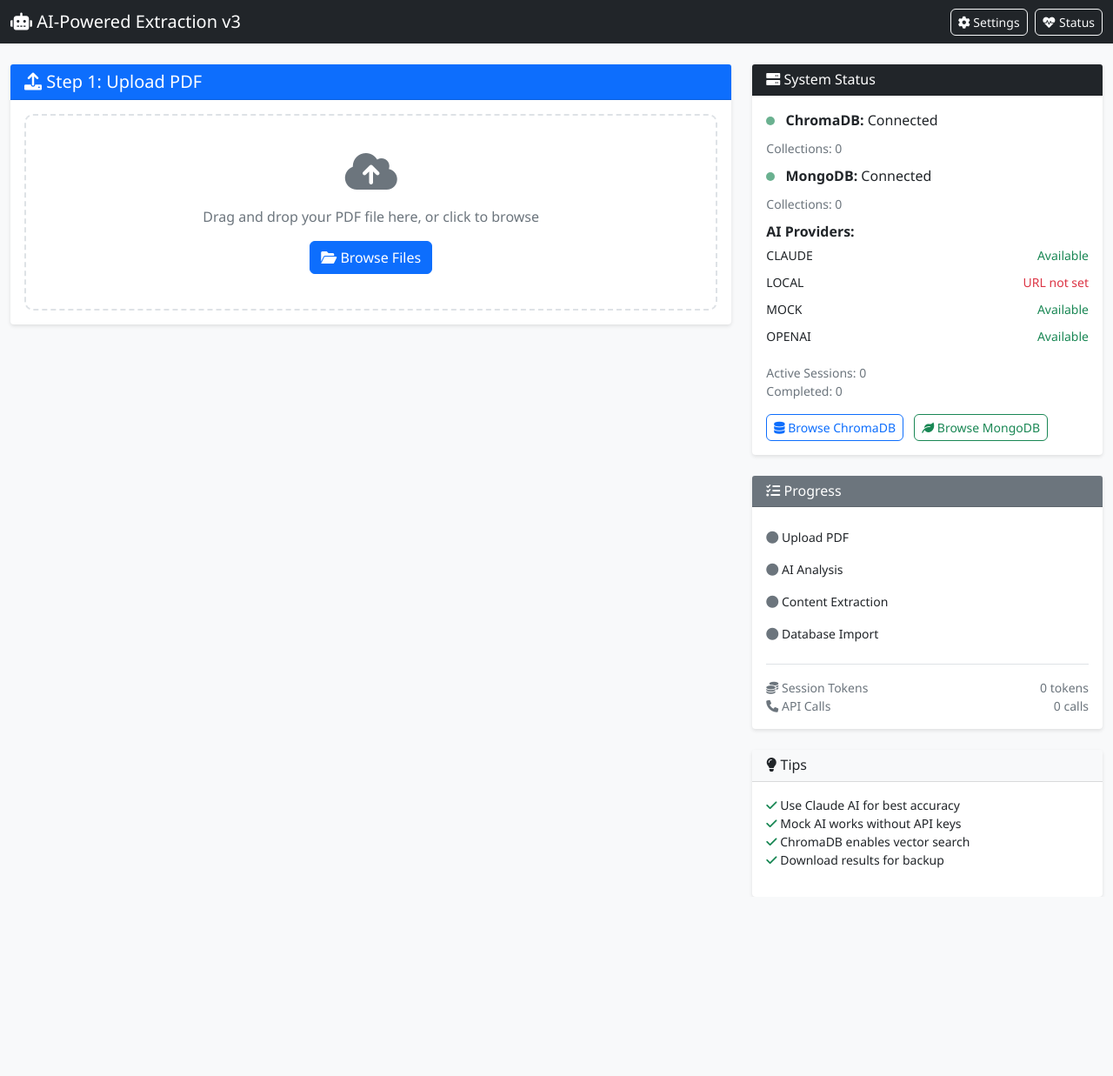
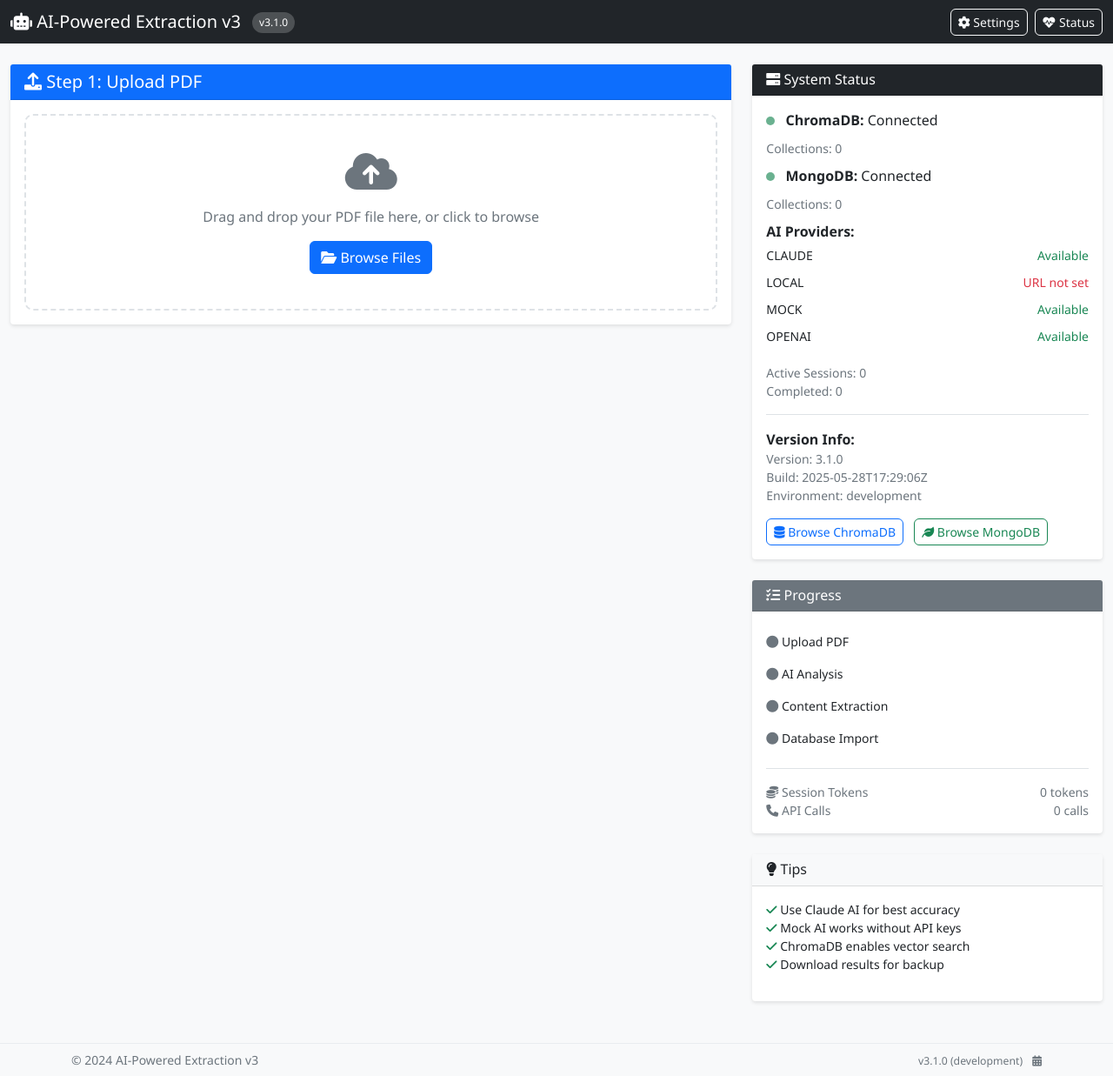
Before and after one commit to PadsterH2012/extractor, a Flask app: page / in a window 1280 px wide. Shown: the whole page at 87% size. Before the commit the page ends 998 px from the top, so only its background shows below. Run offline with Flask 3, Linux system fonts and the light colour scheme; data that the repository does not hold is empty; some libraries are stand-ins or nearby versions.

Commit message:
Add version tracking system to the application
Co-authored-by: PadsterH2012 <29731739+PadsterH2012@users.noreply.github.com>

```diff
--- a/ui/app.py
+++ b/ui/app.py
@@ -25,6 +25,7 @@ from Modules.pdf_processor import MultiGamePDFProcessor
 from Modules.multi_collection_manager import MultiGameCollectionManager
 from Modules.mongodb_manager import MongoDBManager
 from Modules.openrouter_models import openrouter_models
+from version import __version__, __build_date__, __commit_hash__, __branch__, __environment__, get_version_info
 
 app = Flask(__name__)
 app.secret_key = 'extraction_v3_ui_secret_key_change_in_production'
@@ -126,7 +127,13 @@ def allowed_file(filename):
 @app.route('/')
 def index():
     """Main dashboard page"""
-    return render_template('index.html')
+    version_info = get_version_info()
+    return render_template('index.html', version_info=version_info)
+
+@app.route('/api/version')
+def get_version():
+    """Get application version information"""
+    return jsonify(get_version_info())
 
 @app.route('/api/providers/available')
 def get_available_providers():
@@ -846,7 +853,8 @@ def system_status():
             'mongodb_collections': mongodb_collections,
             'ai_providers': ai_providers,
             'active_sessions': len(analysis_results),
-            'completed_extractions': len(extraction_results)
+            'completed_extractions': len(extraction_results),
+            'version': get_version_info()
         })
 
     except Exception as e:
--- a/ui/static/css/style.css
+++ b/ui/static/css/style.css
@@ -3,6 +3,23 @@
 body {
     background-color: #f8f9fa;
     font-family: 'Segoe UI', Tahoma, Geneva, Verdana, sans-serif;
+}
+
+/* Version badge styles */
+.version-badge {
+    font-size: 0.75rem;
+    background-color: rgba(255, 255, 255, 0.2);
+    padding: 0.2rem 0.5rem;
+    border-radius: 1rem;
+    font-weight: 500;
+    vertical-align: middle;
+}
+
+/* Footer styles */
+.app-footer {
+    border-top: 1px solid #e9ecef;
+    padding: 1rem 0;
+    font-size: 0.875rem;
 }
 
 /* Upload Area Styles */
--- a/ui/static/js/app.js
+++ b/ui/static/js/app.js
@@ -1213,6 +1213,14 @@ function displaySystemStatus(status) {
             Active Sessions: ${status.active_sessions}<br>
             Completed: ${status.completed_extractions}
         </div>
+        <div class="mt-3 pt-3 border-top">
+            <strong>Version Info:</strong>
+            <div class="small text-muted">
+                Version: ${status.version.version}<br>
+                Build: ${status.version.build_date}<br>
+                Environment: ${status.version.environment}
+            </div>
+        </div>
     `;
 
     document.getElementById('status-content').innerHTML = statusHtml;
--- a/ui/templates/index.html
+++ b/ui/templates/index.html
@@ -13,6 +13,7 @@
         <div class="container-fluid">
             <span class="navbar-brand mb-0 h1">
                 <i class="fas fa-robot"></i> AI-Powered Extraction v3
+                <small class="version-badge ms-2">v{{ version_info.version }}</small>
             </span>
             <div class="d-flex">
                 <button class="btn btn-outline-light btn-sm me-2" onclick="openSettings()">
@@ -601,5 +602,24 @@
 
     <script src="https://cdn.jsdelivr.net/npm/bootstrap@5.1.3/dist/js/bootstrap.bundle.min.js"></script>
     <script src="{{ url_for('static', filename='js/app.js') }}"></script>
+
+    <!-- Footer with version information -->
+    <footer class="app-footer bg-light py-2 mt-5">
+        <div class="container">
+            <div class="row">
+                <div class="col-md-6">
+                    <p class="mb-0 text-muted">&copy; 2024 AI-Powered Extraction v3</p>
+                </div>
+                <div class="col-md-6 text-end">
+                    <small class="text-muted">
+                        v{{ version_info.version }} ({{ version_info.environment }})
+                        <span title="Build Date: {{ version_info.build_date }}">
+                            <i class="fas fa-calendar-alt ms-2"></i>
+                        </span>
+                    </small>
+                </div>
+            </div>
+        </div>
+    </footer>
 </body>
 </html>
--- /dev/null
+++ b/version.py
@@ -0,0 +1,29 @@
+#!/usr/bin/env python3
+"""
+Extraction v3 Version Information
+Provides version details for the application
+"""
+
+import datetime
+
+# Version in semantic versioning format (MAJOR.MINOR.PATCH)
+__version__ = "3.1.0"
+
+# Build date in ISO format
+__build_date__ = datetime.datetime.now().strftime("%Y-%m-%dT%H:%M:%SZ")
+
+# These values would typically be set during CI/CD process
+__commit_hash__ = "unknown"  # Git commit hash
+__branch__ = "main"          # Git branch
+__environment__ = "development"  # development, staging, production
+
+# Function to get version information as a dictionary
+def get_version_info():
+    """Return version information as a dictionary"""
+    return {
+        "version": __version__,
+        "build_date": __build_date__,
+        "commit_hash": __commit_hash__,
+        "branch": __branch__,
+        "environment": __environment__
+    }
```
Also changed, not shown: Extraction.py (+8 -0 lines), ui/start_ui.py (+8 -2 lines).
